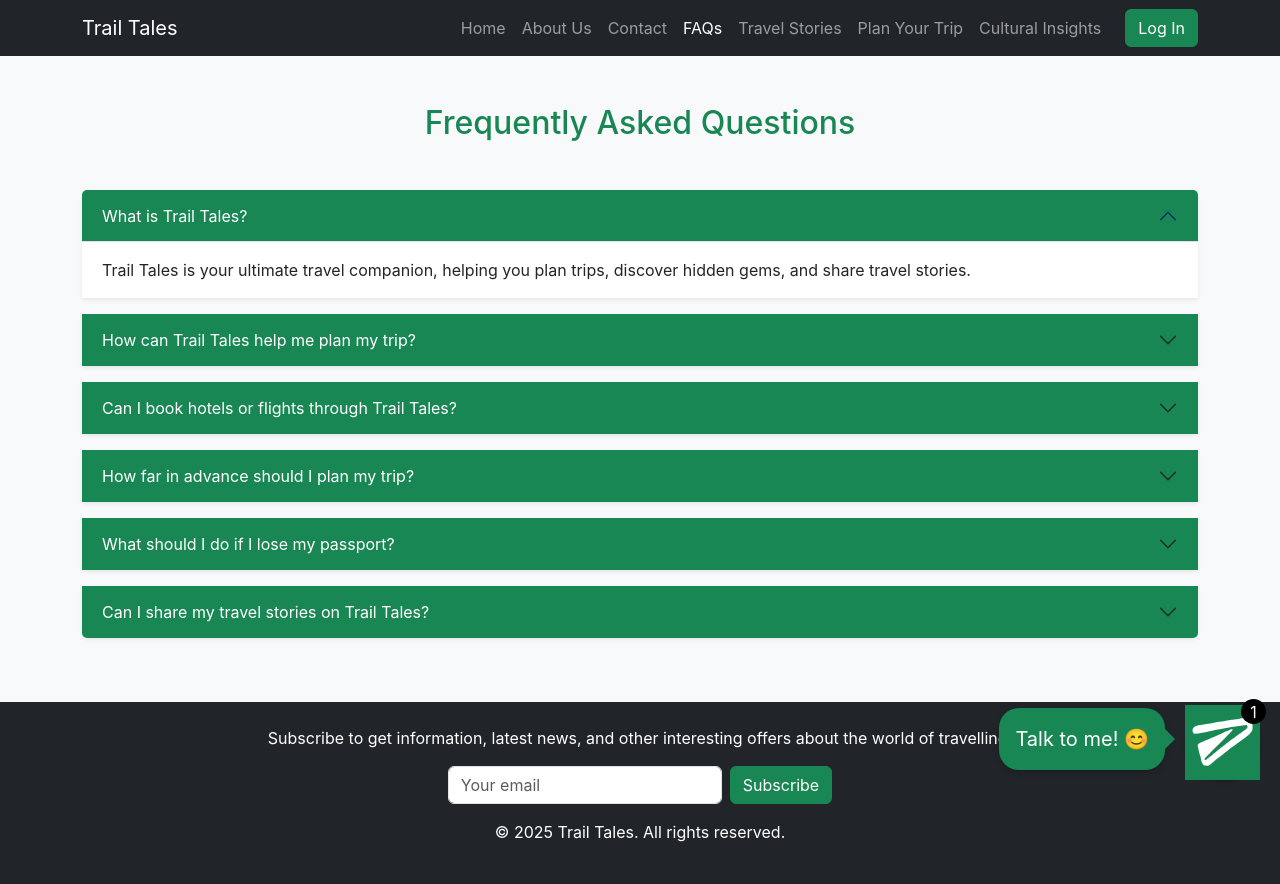
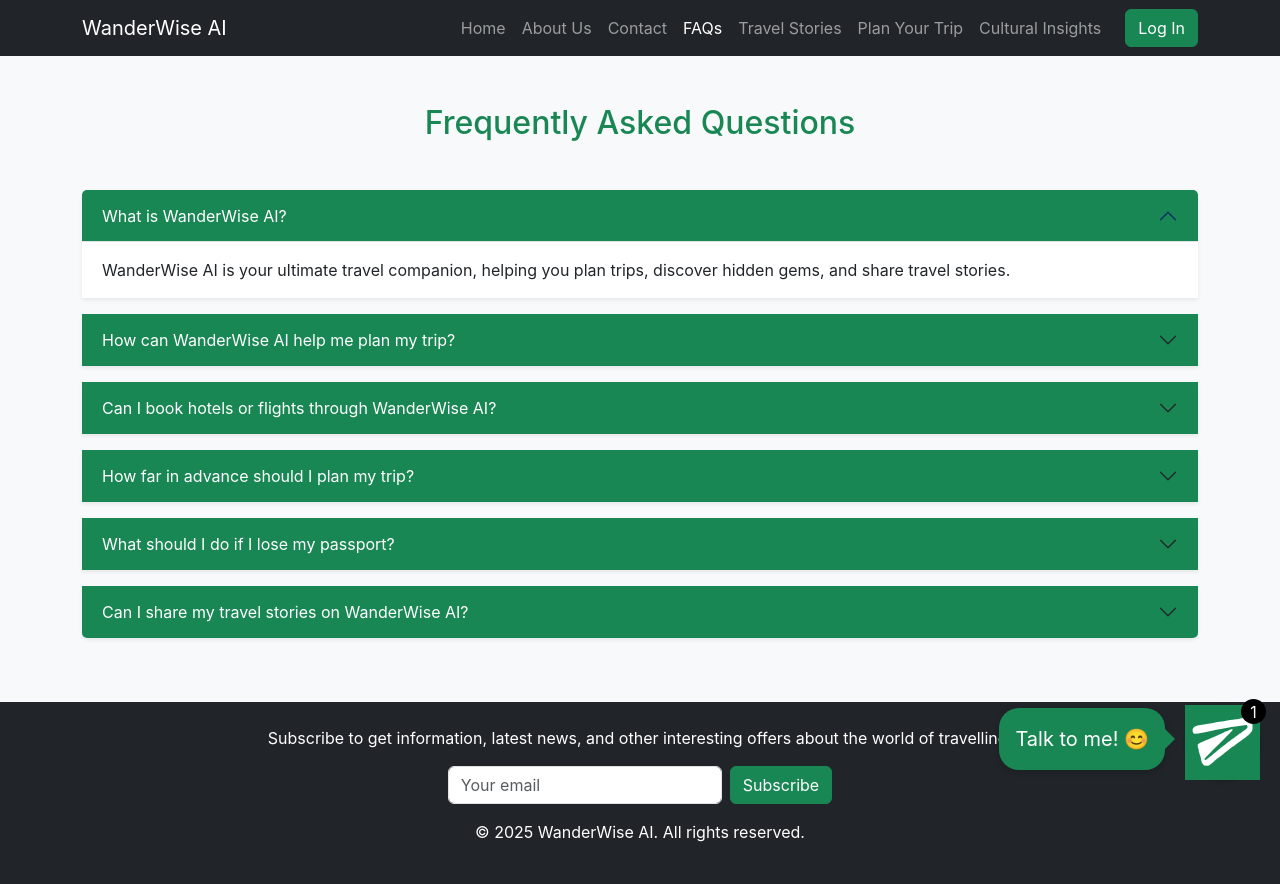
Before and after one commit to erum-meraj/WanderWise, a Flask app: page /faqs in a window 1280 px wide. Run offline with Flask 3, Linux system fonts and the light colour scheme; some libraries are stand-ins or nearby versions.

Commit message:
UI_update

```diff
--- a/static/css/plan_trip.css
+++ b/static/css/plan_trip.css
@@ -27,7 +27,7 @@ body {
   gap: 12px;
 }
 .user-message {
-  background-color: #28a745; /* Trail Tales green */
+  background-color: #28a745; /* WanderWise AI green */
   color: white;
   padding: 12px 16px;
   border-radius: 18px 18px 0 18px;
@@ -87,7 +87,7 @@ body {
   border-radius: 50%;
   width: 40px;
   height: 40px;
-  background-color: #28a745; /* Trail Tales green */
+  background-color: #28a745; /* WanderWise AI green */
   border: none;
   color: white;
   transition: all 0.2s;
--- a/templates/combined_results.html
+++ b/templates/combined_results.html
@@ -115,7 +115,7 @@
   <body>
     <nav class="navbar navbar-expand-lg navbar-dark bg-dark sticky-top">
       <div class="container">
-        <a class="navbar-brand" href="index.html">Trail Tales</a>
+        <a class="navbar-brand" href="index.html">WanderWise AI</a>
         <button
           class="navbar-toggler"
           type="button"
--- a/templates/contact.html
+++ b/templates/contact.html
@@ -3,7 +3,7 @@
   <head>
     <meta charset="UTF-8" />
     <meta name="viewport" content="width=device-width, initial-scale=1.0" />
-    <title>Contact Us - Trail Tales</title>
+    <title>Contact Us - WanderWise AI</title>
     <link
       href="https://cdn.jsdelivr.net/npm/bootstrap@5.3.1/dist/css/bootstrap.min.css"
       rel="stylesheet"
@@ -27,7 +27,7 @@
     <!-- Navbar -->
     <nav class="navbar navbar-expand-lg navbar-dark bg-dark sticky-top">
       <div class="container">
-        <a class="navbar-brand" href="index.html">Trail Tales</a>
+        <a class="navbar-brand" href="index.html">WanderWise AI</a>
         <button
           class="navbar-toggler"
           type="button"
@@ -113,7 +113,7 @@
             <button type="submit" class="btn btn-success">Subscribe</button>
           </div>
         </form>
-        <p class="mt-3">&copy; 2025 Trail Tales. All rights reserved.</p>
+        <p class="mt-3">&copy; 2025 WanderWise AI. All rights reserved.</p>
       </div>
     </footer>
 
--- a/templates/dashboard.html
+++ b/templates/dashboard.html
@@ -3,7 +3,7 @@
   <head>
     <meta charset="UTF-8" />
     <meta name="viewport" content="width=device-width, initial-scale=1.0" />
-    <title>User Profile - Trail Tales</title>
+    <title>User Profile - WanderWise AI</title>
     <link
       href="https://cdn.jsdelivr.net/npm/bootstrap@5.3.1/dist/css/bootstrap.min.css"
       rel="stylesheet"
@@ -16,7 +16,7 @@
   <body>
     <nav class="navbar navbar-expand-lg navbar-dark bg-dark sticky-top">
       <div class="container">
-        <a class="navbar-brand" href="index.html">Trail Tales</a>
+        <a class="navbar-brand" href="index.html">WanderWise AI</a>
         <button
           class="navbar-toggler"
           type="button"
--- a/templates/faqs.html
+++ b/templates/faqs.html
@@ -3,7 +3,7 @@
   <head>
     <meta charset="UTF-8" />
     <meta name="viewport" content="width=device-width, initial-scale=1.0" />
-    <title>FAQs - Trail Tales</title>
+    <title>FAQs - WanderWise AI</title>
     <link
       href="https://cdn.jsdelivr.net/npm/bootstrap@5.3.1/dist/css/bootstrap.min.css"
       rel="stylesheet"
@@ -27,7 +27,7 @@
     <!-- Navbar -->
     <nav class="navbar navbar-expand-lg navbar-dark bg-dark sticky-top">
       <div class="container">
-        <a class="navbar-brand" href="index.html">Trail Tales</a>
+        <a class="navbar-brand" href="index.html">WanderWise AI</a>
         <button
           class="navbar-toggler"
           type="button"
@@ -93,7 +93,7 @@
                 aria-expanded="true"
                 aria-controls="collapseOne"
               >
-                What is Trail Tales?
+                What is WanderWise AI?
               </button>
             </h2>
             <div
@@ -103,8 +103,8 @@
               data-bs-parent="#faqAccordion"
             >
               <div class="accordion-body">
-                Trail Tales is your ultimate travel companion, helping you plan
-                trips, discover hidden gems, and share travel stories.
+                WanderWise AI is your ultimate travel companion, helping you
+                plan trips, discover hidden gems, and share travel stories.
               </div>
             </div>
           </div>
@@ -119,7 +119,7 @@
                 aria-expanded="false"
                 aria-controls="collapseTwo"
               >
-                How can Trail Tales help me plan my trip?
+                How can WanderWise AI help me plan my trip?
               </button>
             </h2>
             <div
@@ -146,7 +146,7 @@
                 aria-expanded="false"
                 aria-controls="collapseThree"
               >
-                Can I book hotels or flights through Trail Tales?
+                Can I book hotels or flights through WanderWise AI?
               </button>
             </h2>
             <div
@@ -225,7 +225,7 @@
                 aria-expanded="false"
                 aria-controls="collapseSix"
               >
-                Can I share my travel stories on Trail Tales?
+                Can I share my travel stories on WanderWise AI?
               </button>
             </h2>
             <div
@@ -259,7 +259,7 @@
             <button type="submit" class="btn btn-success">Subscribe</button>
           </div>
         </form>
-        <p class="mt-3">&copy; 2025 Trail Tales. All rights reserved.</p>
+        <p class="mt-3">&copy; 2025 WanderWise AI. All rights reserved.</p>
       </div>
     </footer>
 
--- a/templates/login.html
+++ b/templates/login.html
@@ -4,7 +4,7 @@
   <head>
     <meta charset="UTF-8" />
     <meta name="viewport" content="width=device-width, initial-scale=1.0" />
-    <title>Login - Trail Tales</title>
+    <title>Login - WanderWise AI</title>
     <link
       href="https://cdn.jsdelivr.net/npm/bootstrap@5.3.1/dist/css/bootstrap.min.css"
       rel="stylesheet"
@@ -17,7 +17,7 @@
   <body>
     <nav class="navbar navbar-expand-lg navbar-dark bg-dark sticky-top">
       <div class="container">
-        <a class="navbar-brand" href="index.html">Trail Tales</a>
+        <a class="navbar-brand" href="index.html">WanderWise AI</a>
         <button
           class="navbar-toggler"
           type="button"
--- a/templates/signup.html
+++ b/templates/signup.html
@@ -4,7 +4,7 @@
   <head>
     <meta charset="UTF-8" />
     <meta name="viewport" content="width=device-width, initial-scale=1.0" />
-    <title>Sign Up - Trail Tales</title>
+    <title>Sign Up - WanderWise AI</title>
     <link
       href="https://cdn.jsdelivr.net/npm/bootstrap@5.3.1/dist/css/bootstrap.min.css"
       rel="stylesheet"
@@ -17,7 +17,7 @@
   <body>
     <nav class="navbar navbar-expand-lg navbar-dark bg-dark sticky-top">
       <div class="container">
-        <a class="navbar-brand" href="index.html">Trail Tales</a>
+        <a class="navbar-brand" href="index.html">WanderWise AI</a>
         <button
           class="navbar-toggler"
           type="button"
--- a/templates/travel_stories.html
+++ b/templates/travel_stories.html
@@ -3,7 +3,7 @@
   <head>
     <meta charset="UTF-8" />
     <meta name="viewport" content="width=device-width, initial-scale=1.0" />
-    <title>Trail Tales: Travel Stories</title>
+    <title>WanderWise AI: Travel Stories</title>
     <link
       href="https://cdn.jsdelivr.net/npm/bootstrap@5.3.0-alpha1/dist/css/bootstrap.min.css"
       rel="stylesheet"
@@ -36,7 +36,7 @@
     <!-- Navbar -->
     <nav class="navbar navbar-expand-lg navbar-light bg-light shadow-sm">
       <div class="container">
-        <a class="navbar-brand" href="#">Trail Tales</a>
+        <a class="navbar-brand" href="#">WanderWise AI</a>
         <button
           class="navbar-toggler"
           type="button"
```
Also changed, not shown: templates/about.html (+4 -4 lines), templates/create_blog.html (+6 -6 lines), templates/index.html (+4 -15 lines), templates/plan_trip.html (+5 -5 lines), templates/view_blog.html (+8 -4 lines).
